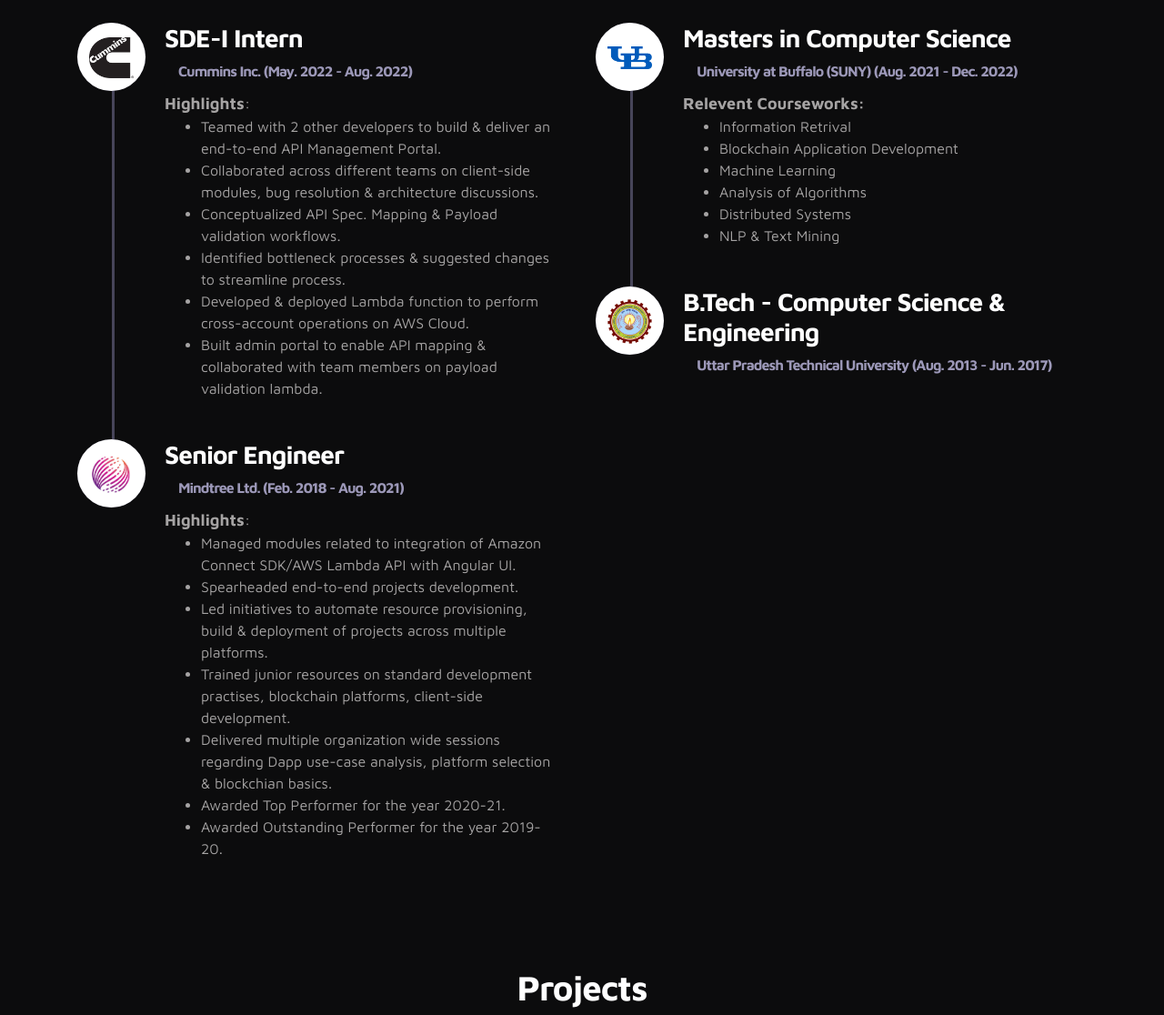
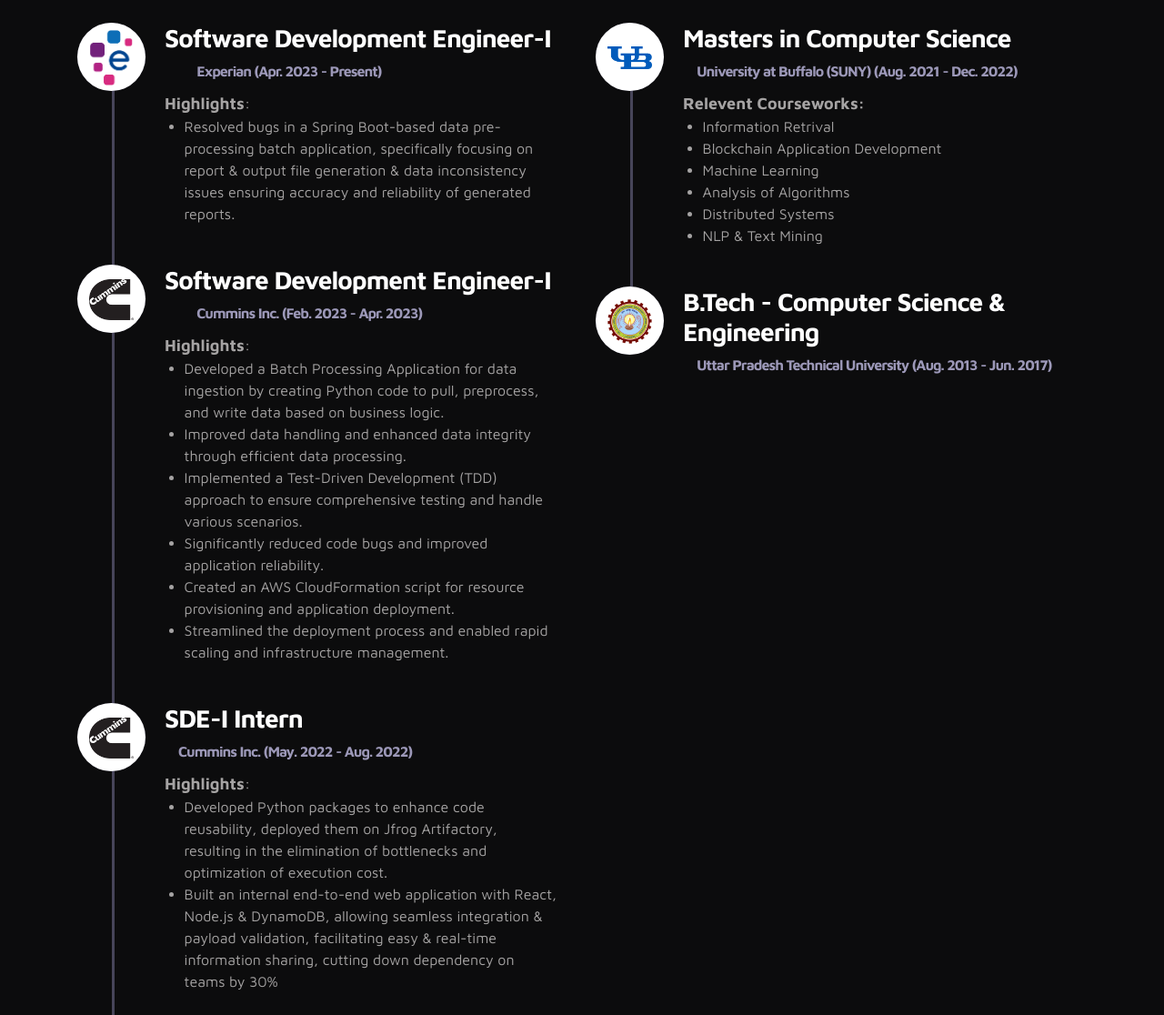
Before and after one commit to vchaurasia95/vchaurasia95.github.io, a plain HTML site: page index.html in a window 1280 px wide. Shown: the part 999-2115 px from the top of the page at 91% size. Drawn offline with Linux system fonts and the light colour scheme.

Commit message:
Updated Experience, Logo, Profile Picture

```diff
--- a/css/tooplate-style.css
+++ b/css/tooplate-style.css
@@ -420,7 +420,7 @@ b, strong {
 }
 
 .timeline-info > ul >li {
-  margin-left: 40px;
+  margin-left: 5%;
   color: #a5a3a3;
   display: list-item !important;
 }
--- a/index.html
+++ b/index.html
@@ -42,9 +42,9 @@
                     <li data-toggle="collapse" data-target="#navbarNav" class="nav-item">
                         <a href="#resume" class="nav-link"><span data-hover="Experience">Experience</span></a>
                     </li>
-                    <li data-toggle="collapse" data-target="#navbarNav" class="nav-item">
+                    <!-- <li data-toggle="collapse" data-target="#navbarNav" class="nav-item">
                         <a href="#project" class="nav-link"><span data-hover="Projects">Projects</span></a>
-                    </li>
+                    </li> -->
                     <li data-toggle="collapse" data-target="#navbarNav" class="nav-item">
                         <a href="#skills" class="nav-link"><span data-hover="Skills">Skills</span></a>
                     </li>
@@ -116,6 +116,52 @@
 
                         <div class="timeline-wrapper">
                             <div class="timeline-yr">
+                                <span class="comp-container"><img class="comp-img" src="./images/project/experian.png"
+                                        alt="" srcset=""></span>
+                            </div>
+                            <div class="timeline-info">
+                                <h3><span>Software Development Engineer-I &nbsp &nbsp</span><small>Experian (Apr. 2023 -
+                                        Present)</small></h3>
+                                <p><b>Highlights</b>:
+                                <ul>
+                                    <li>Resolved bugs in a Spring Boot-based data pre-processing batch application,
+                                        specifically focusing on report & output file
+                                        generation & data inconsistency issues ensuring accuracy and reliability of
+                                        generated reports.</li>
+                                </ul>
+                                </p>
+                            </div>
+                        </div>
+
+                        <div class="timeline-wrapper">
+                            <div class="timeline-yr">
+                                <span class="comp-container"><img class="comp-img" src="./images/project/cummins.webp"
+                                        alt="" srcset=""></span>
+                            </div>
+                            <div class="timeline-info">
+                                <h3><span>Software Development Engineer-I &nbsp &nbsp</span><small>Cummins Inc. (Feb.
+                                        2023 - Apr.
+                                        2023)</small></h3>
+                                <p><b>Highlights</b>:
+                                <ul>
+                                    <li>Developed a Batch Processing Application for data ingestion by creating Python
+                                        code to pull, preprocess, and write data based on business logic.</li>
+                                    <li>Improved data handling and enhanced data integrity through efficient data
+                                        processing.</li>
+                                    <li>Implemented a Test-Driven Development (TDD) approach to ensure comprehensive
+                                        testing and handle various scenarios.</li>
+                                    <li>Significantly reduced code bugs and improved application reliability.</li>
+                                    <li>Created an AWS CloudFormation script for resource provisioning and application
+                                        deployment.</li>
+                                    <li>Streamlined the deployment process and enabled rapid scaling and infrastructure
+                                        management.</li>
+                                </ul>
+                                </p>
+                            </div>
+                        </div>
+
+                        <div class="timeline-wrapper">
+                            <div class="timeline-yr">
                                 <span class="comp-container"><img class="comp-img" src="./images/project/cummins.webp"
                                         alt="" srcset=""></span>
                             </div>
@@ -124,16 +170,13 @@
                                         2022)</small></h3>
                                 <p><b>Highlights</b>:
                                 <ul>
-                                    <li>Teamed with 2 other developers to build & deliver an end-to-end API Management
-                                        Portal.</li>
-                                    <li>Collaborated across different teams on client-side modules, bug resolution &
-                                        architecture discussions.</li>
-                                    <li>Conceptualized API Spec. Mapping & Payload validation workflows.</li>
-                                    <li>Identified bottleneck processes & suggested changes to streamline process.</li>
-                                    <li>Developed & deployed Lambda function to perform cross-account operations on AWS
-                                        Cloud.</li>
-                                    <li>Built admin portal to enable API mapping & collaborated with team members on
-                                        payload validation lambda.</li>
+                                    <li>Developed Python packages to enhance code reusability, deployed them on Jfrog
+                                        Artifactory, resulting in the elimination of bottlenecks and optimization of
+                                        execution cost.</li>
+                                    <li>Built an internal end-to-end web application with React, Node.js & DynamoDB,
+                                        allowing seamless integration & payload
+                                        validation, facilitating easy & real-time information sharing, cutting down
+                                        dependency on teams by 30%</li>
                                 </ul>
                                 </p>
                             </div>
@@ -150,38 +193,28 @@
                                 </h3>
                                 <p><b>Highlights</b>:
                                 <ul>
-                                    <li>Managed modules related to integration of Amazon Connect SDK/AWS Lambda API with
-                                        Angular UI.</li>
-                                    <li>Spearheaded end-to-end projects development.</li>
-                                    <li>Led initiatives to automate resource provisioning, build & deployment of
-                                        projects across multiple platforms.</li>
-                                    <li>Trained junior resources on standard development practises, blockchain
-                                        platforms, client-side development.</li>
-                                    <li>Delivered multiple organization wide sessions regarding Dapp use-case analysis,
-                                        platform selection & blockchian basics.</li>
+                                    <li>Developed and implemented a Low Code framework to automate codebase setup and
+                                        generate boilerplate code, reducing development time by 20%.</li>
+                                    <li>Led a team of developers to enhance the interactive client-side experience,
+                                        improving user engagement and satisfaction.</li>
+                                    <li>Spearheaded the implementation of an end-to-end CI/CD flow, utilizing Terraform
+                                        scripts for automated resource provisioning, resulting in streamlined deployment
+                                        and improved project delivery timeline by 10%.</li>
+                                    <li>Explored and evaluated various frameworks and libraries, recommending the most
+                                        suitable ones based on client requirements, ensuring optimal technology
+                                        selection.</li>
+                                    <li>Presented initial application designs and architectures, delivering a minimum
+                                        viable product (MVP) using Java, Python, Angular 2+, and MongoDB, resulting in a
+                                        robust and scalable solution.</li>
+                                    <li>Conducted comprehensive unit testing to ensure functionality and reliability,
+                                        achieving a code coverage of 80%, minimizing code bugs and improving overall
+                                        application quality.</li>
                                     <li>Awarded Top Performer for the year 2020-21.</li>
                                     <li>Awarded Outstanding Performer for the year 2019-20.</li>
                                 </ul>
                                 </p>
                             </div>
                         </div>
-
-                        <!-- <div class="timeline-wrapper">
-                            <div class="timeline-yr">
-                                <span>2017</span>
-                            </div>
-                            <div class="timeline-info">
-                                <h3><span>Member Technical Staff - Trainee</span><small>Eninov Systems Pvt. Ltd. (Jun. 2018 - Oct. 2021)</small>
-                                </h3>
-                                <p> <b>Highlights</b>:
-                                <ul>
-                                    <li>Handled Reporting Modules.</li>
-                                    <li>Implemented AES-256 Algo. using Open SSL Library.</li>
-                                    <li>Designed Scripts for Platform Setup and Data Replication Monitoring.</li>
-                                </ul>
-                                </p>
-                            </div>
-                        </div> -->
                     </div>
                 </div>
 
@@ -229,7 +262,7 @@
     </section>
 
     <!-- PROJECTS -->
-    <section class="project py-5" id="project">
+    <!-- <section class="project py-5" id="project">
         <div class="container">
 
             <div class="row">
@@ -253,7 +286,7 @@
                             </div>
                         </div>
 
-                        <!-- <div class="item">
+                         <div class="item">
                             <div class="project-info">
                                 <img src="images/project/project-image03.png" class="img-fluid" alt="project image">
                             </div>
@@ -269,13 +302,13 @@
                             <div class="project-info">
                                 <img src="images/project/project-image05.png" class="img-fluid" alt="project image">
                             </div> -->
-                    </div>
-                </div>
+    </div>
+    </div>
 
-            </div>
-        </div>
-        </div>
-    </section>
+    </div>
+    </div>
+    </div>
+    </section> -->
 
     <section class="resume py-5 d-lg-flex justify-content-center align-items-center" id="skills">
         <div class="container skill-container">
@@ -426,7 +459,7 @@
                         <a href="https://github.com/vchaurasia95" class="fa fa-github"></a>
                         <a href="mailto:vchauras@buffalo.edu" class="fa fa-envelope"></a>
                         <div class="col-lg-12 col-12">
-                            <p class="copyright-text text-center">Copyright &copy; 2021 Vishal Chaurasia . All rights
+                            <p class="copyright-text text-center">Copyright &copy; 2023 Vishal Chaurasia . All rights
                                 reserved
                             </p>
                         </div>
```
Also changed, not shown: images/project/experian.png (added), images/project/profile.jpg.
